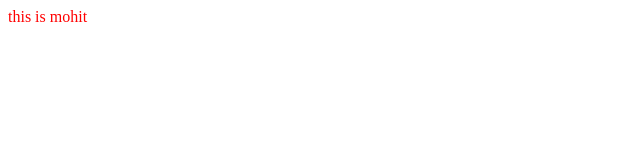
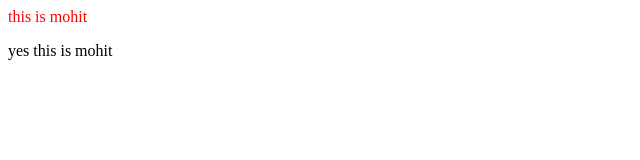
Before and after one commit to mohit44574457/localrepo, a plain HTML site: page index.html in a window 1280 px wide. Shown: the full height of the page, 0-640 px from the left. Drawn offline with Linux system fonts and the light colour scheme.

Commit message:
add new branch data

```diff
--- a/index.html
+++ b/index.html
@@ -1 +1,2 @@
 <p style="color:red">this is mohit </p>
+<P>yes this is mohit</P>
```
